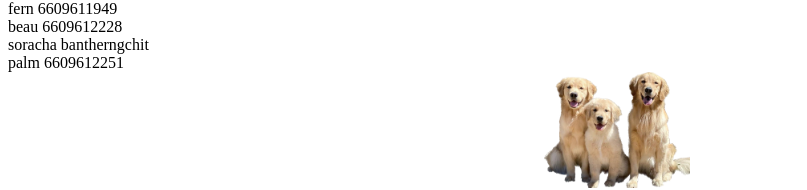
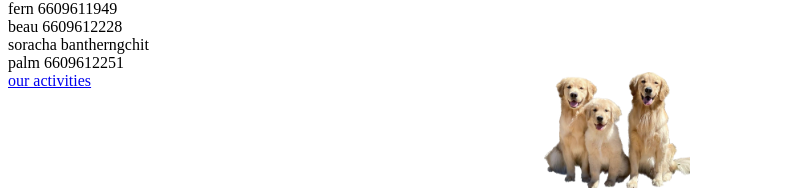
Before and after one commit to beauforwork/CS100-Project-G18, a plain HTML site: page index.html in a window 1280 px wide. Shown: the part 468-658 px from the top of the page, without its empty margins (0-807 px from the left). Drawn offline with Linux system fonts and the light colour scheme.

Commit message:
add link to actv

```diff
--- a/index.html
+++ b/index.html
@@ -16,5 +16,6 @@
             <div class="palm">palm 6609612251</div>
             <span class="pup"><img src="pup.png" width="20%"></span>
         </div>
+        <a href="activities.html">our activities</a></p>
     </body>
 </html>
```
